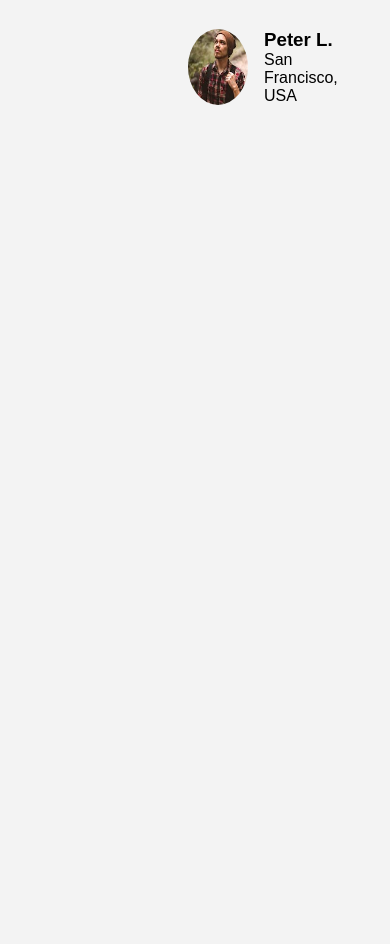
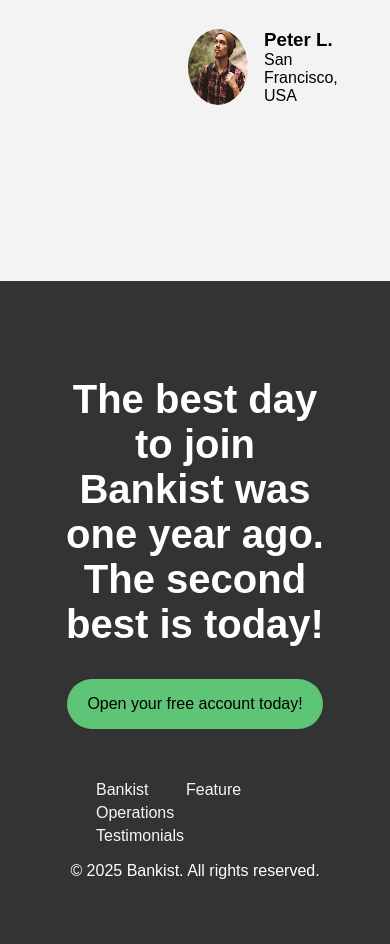
Before and after one commit to raymund-corpuz/bankist-fully-responsive-website, a plain HTML site: page index.html in a window 390 px wide. Shown: the part 3826-4770 px from the top of the page. Before the commit the page ends 4107 px from the top, so only its background shows below. Drawn offline with nearby package versions, Linux system fonts and the light colour scheme.

Commit message:
bankist-fully-responsive: Added a footer on the bankist website

```diff
--- a/index.html
+++ b/index.html
@@ -36,7 +36,7 @@
       </nav>
 
       <!-- hero-section -->
-      <section class="hero-section">
+      <section class="hero-section" id="hero">
         <div class="left-hero-section">
           <h1 class="left-hero-title">
             When <span>banking</span> meets <span>minimalist</span>
@@ -207,5 +207,23 @@
         </div>
       </section>
     </div>
+
+    <footer class="footer">
+      <div class="footer-head">
+        <h1 class="footer-tagline">
+          The best day to join Bankist was one year ago. The second best is
+          today!
+        </h1>
+
+        <button class="open__account">Open your free account today!</button>
+      </div>
+      <div class="footer-container">
+        <a href="#hero">Bankist</a>
+        <a href="#section-1">Feature</a>
+        <a href="#section-2">Operations</a>
+        <a href="#section-3">Testimonials</a>
+      </div>
+      <p class="copy-right">&copy; 2025 Bankist. All rights reserved.</p>
+    </footer>
   </body>
 </html>
--- a/style.css
+++ b/style.css
@@ -311,3 +311,47 @@ body {
   flex-direction: column;
   justify-content: center;
 }
+
+.footer {
+  background-color: #333;
+  color: #fff;
+  display: flex;
+  flex-direction: column;
+  justify-content: center;
+  align-items: center;
+  padding: 4rem;
+  font-size: 1.25rem;
+}
+.footer-container {
+  margin: 1rem;
+}
+
+.footer-container a {
+  color: #f7f7f7;
+  text-decoration: none;
+  margin: 0 1rem;
+  font-size: 1rem;
+}
+
+.footer-tagline {
+  font-size: 2.5rem;
+  color: #fff;
+  text-align: center;
+}
+
+.footer-head {
+  max-width: 720px;
+  margin: 2rem auto;
+  display: flex;
+  flex-direction: column;
+  align-items: center;
+}
+
+.footer-tagline {
+  margin-bottom: 2rem;
+}
+
+.copy-right {
+  font-size: 1rem;
+  font-weight: 400;
+}
```
